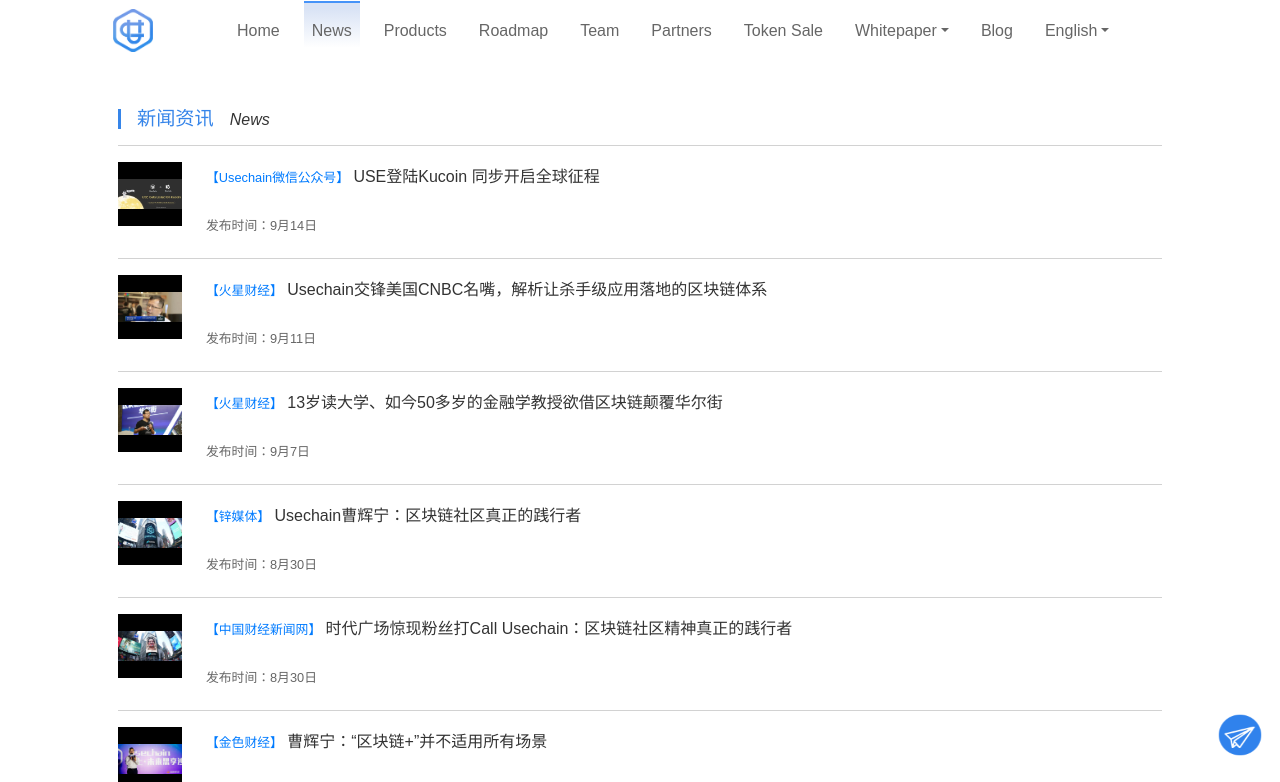
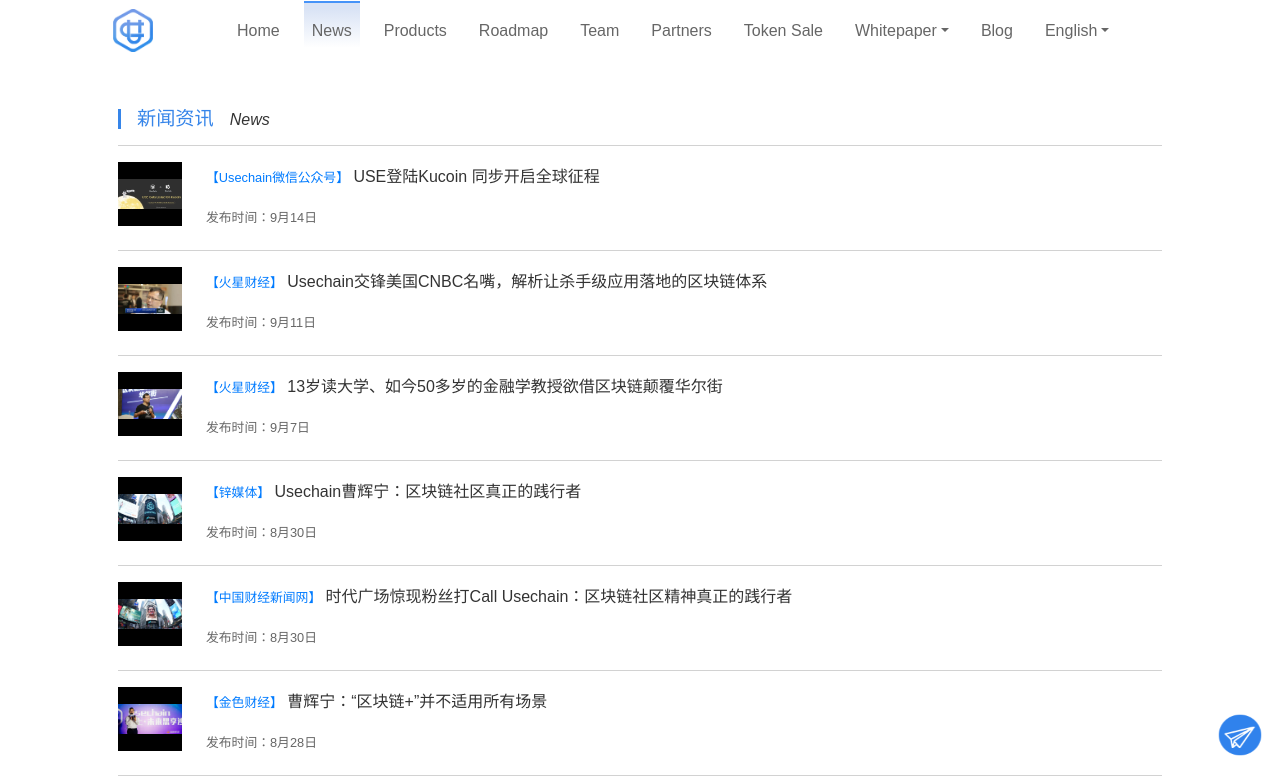
Before and after one commit to usechain/webfront, a Vue app: page /news in a window 1280 px wide. Shown: the top 782 px of the page. Built offline with nearby package versions, Linux system fonts and the light colour scheme.

Commit message:
add href in BannerList

```diff
--- a/src/components/Banner.vue
+++ b/src/components/Banner.vue
@@ -2,10 +2,10 @@
     <div id="banner">
         <div class="shutter">
             <div class="shutter-img">
-                <router-link v-for="(item,index) in bannerList" :key="index"
-                    :data-shutter-title="item.title" :to="item.href" >
+                <a v-for="(item,index) in bannerList" :key="index" target="_blank"
+                    :data-shutter-title="item.title" :href="item.href" >
                     <img :src='item.imgsrc' :alt="item.title">
-                </router-link>
+                </a>
             </div>
             <ul class="shutter-btn">
                 <li class="prev"></li>
--- a/src/components/News.vue
+++ b/src/components/News.vue
@@ -26,7 +26,7 @@
                         <a :href="item.href" class="text_black news_title" target="_blank">
                             <span class="text-primary text-small">【{{item.from}}】</span> {{item.title}}
                         </a>
-                        <div class="text-small text-secondary pt-1 pt-md-3" v-html="'发布时间：'+item.time"></div>
+                        <div class="text-small text-secondary pt-1 pt-md-2" v-html="'发布时间：'+item.time"></div>
                     </div>
 
                 </li>
```
